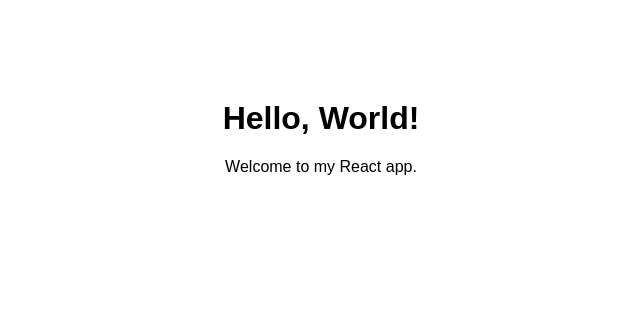
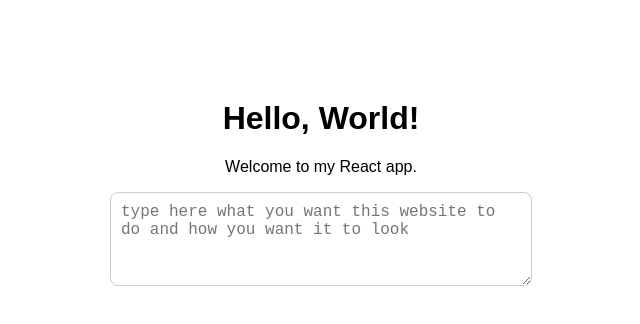
Before and after one commit to gitAron/showcase-repo, a React (Vite) app: page / in a window 1280 px wide. Shown: the top 324 px of the page, without its empty margins (319-959 px from the left). Built offline with nearby package versions, Linux system fonts and the light colour scheme.

Commit message:
Add textarea input field

```diff
--- a/src/App.jsx
+++ b/src/App.jsx
@@ -3,6 +3,11 @@
     <div style={{ textAlign: 'center', marginTop: '100px', fontFamily: 'sans-serif' }}>
       <h1>Hello, World!</h1>
       <p>Welcome to my React app.</p>
+      <textarea
+        rows={4}
+        style={{ width: '400px', padding: '10px', fontSize: '16px', borderRadius: '8px', border: '1px solid #ccc', resize: 'vertical' }}
+        placeholder="type here what you want this website to do and how you want it to look"
+      />
     </div>
   )
 }
```
